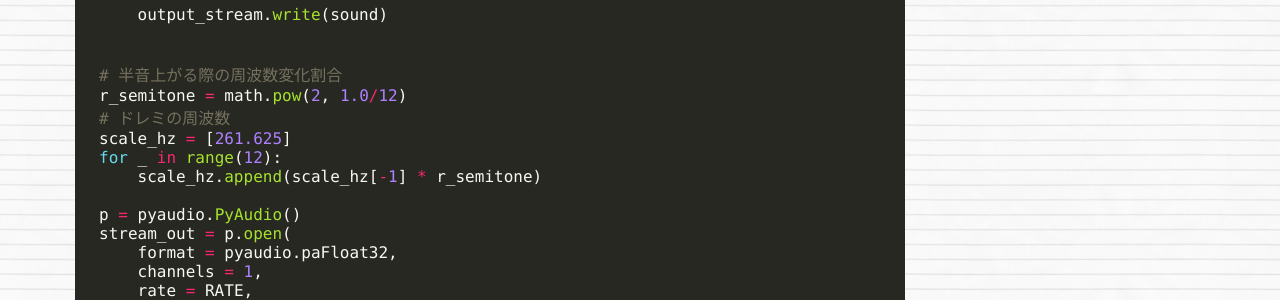
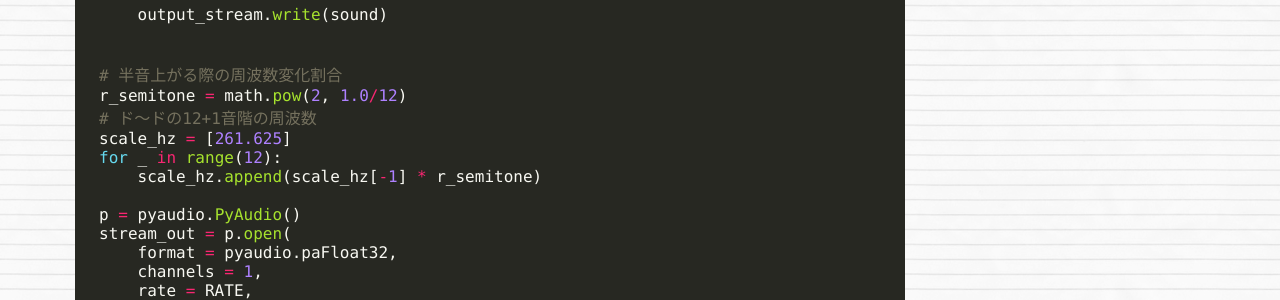
Before and after one commit to hkawabata/technical-note, a Jekyll site: the page built from docs/note/Language/Python/Library/pyaudio.md, in a window 1280 px wide and 900 px high, scrolled down 1047 px. Shown: the part 151-451 px from the top of the window. Built offline with Jekyll 4.4.1, drawn with Linux system fonts in a browser that asks for light colours; nearby versions of some CDN libraries; our own code applies the rules of GitHub Pages for plain Markdown files.

Commit message:
Update pyaudio.md

```diff
--- a/docs/note/Language/Python/Library/pyaudio.md
+++ b/docs/note/Language/Python/Library/pyaudio.md
@@ -49,7 +49,7 @@ def play_sound(output_stream, sound):
 
 # 半音上がる際の周波数変化割合
 r_semitone = math.pow(2, 1.0/12)
-# ドレミの周波数
+# ド〜ドの12+1音階の周波数
 scale_hz = [261.625]
 for _ in range(12):
     scale_hz.append(scale_hz[-1] * r_semitone)
```
